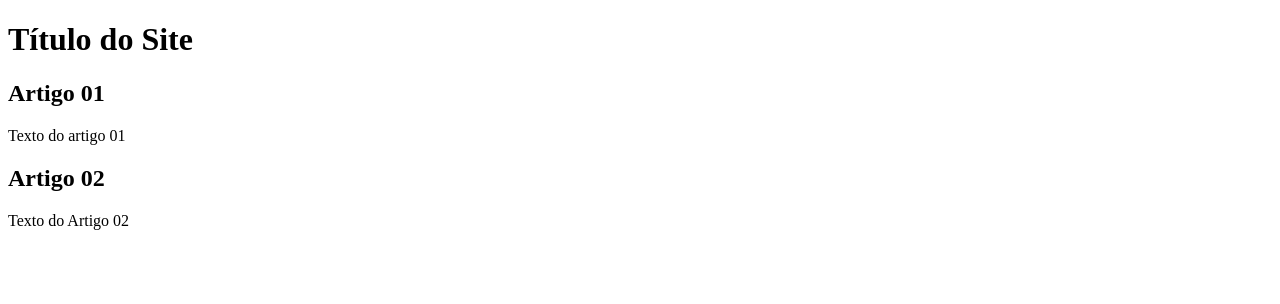
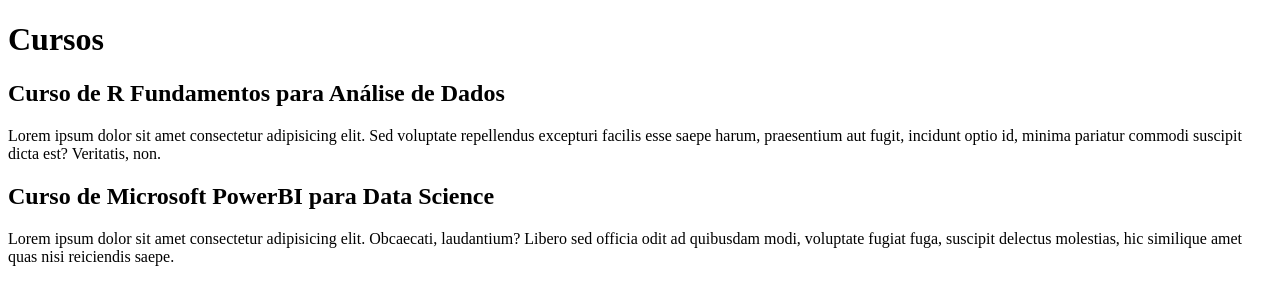
Before and after one commit to pinheiroana/projeto-site, a plain HTML site: page index.html in a window 1280 px wide. Drawn offline with Linux system fonts and the light colour scheme.

Commit message:
comecei a escrever no conteúdo

```diff
--- a/index.html
+++ b/index.html
@@ -8,15 +8,15 @@
 <body>
     <main>
        <header>
-           <h1>Título do Site</h1>
+           <h1>Cursos</h1>
        </header>
        <article>
-           <h2>Artigo 01</h2>
-           <p>Texto do artigo 01</p>
+           <h2>Curso de R Fundamentos para Análise de Dados</h2>
+           <p>Lorem ipsum dolor sit amet consectetur adipisicing elit. Sed voluptate repellendus excepturi facilis esse saepe harum, praesentium aut fugit, incidunt optio id, minima pariatur commodi suscipit dicta est? Veritatis, non.</p>
        </article>
        <article>
-           <h2>Artigo 02</h2>
-           <p>Texto do Artigo 02</p>
+           <h2>Curso de Microsoft PowerBI para Data Science</h2>
+           <p>Lorem ipsum dolor sit amet consectetur adipisicing elit. Obcaecati, laudantium? Libero sed officia odit ad quibusdam modi, voluptate fugiat fuga, suscipit delectus molestias, hic similique amet quas nisi reiciendis saepe.</p>
        </article>
     </main>
 
```
